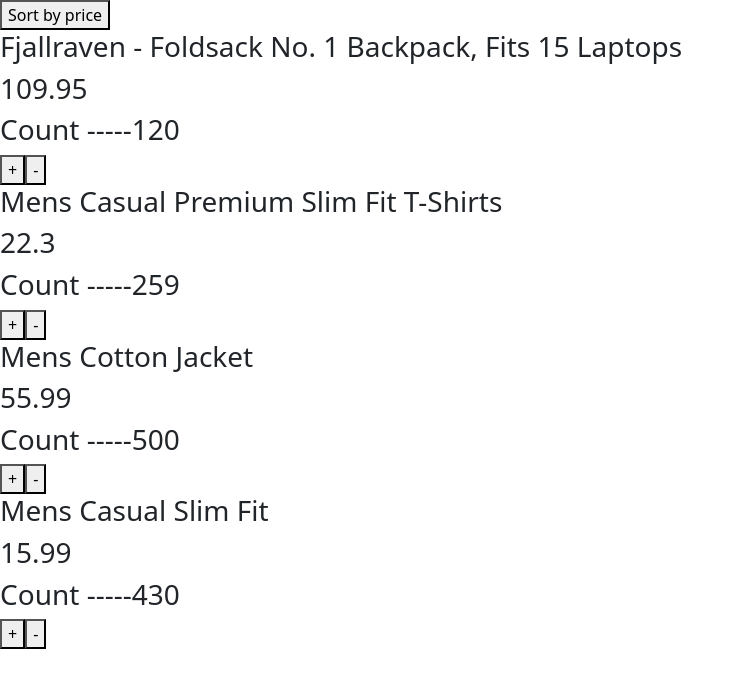
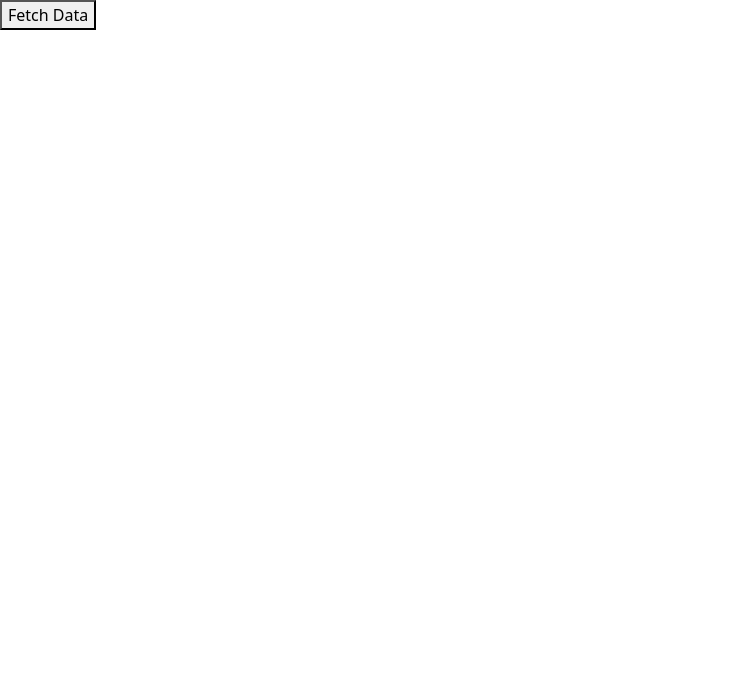
Before and after one commit to saiDev1999/react-class-97r, a React (Create React App) app: page / in a window 1280 px wide. Shown: the top 688 px of the page, without its empty margins (0-744 px from the left). Built offline with nearby package versions, Linux system fonts and the light colour scheme.

Commit message:
react fragments and axios http req calls

```diff
--- a/package.json
+++ b/package.json
@@ -6,6 +6,7 @@
     "@testing-library/jest-dom": "^5.17.0",
     "@testing-library/react": "^13.4.0",
     "@testing-library/user-event": "^13.5.0",
+    "axios": "^1.6.7",
     "bootstrap": "^5.3.2",
     "react": "^18.2.0",
     "react-bootstrap": "^2.10.1",
--- a/src/App.js
+++ b/src/App.js
@@ -9,6 +9,8 @@
 // import ImageComponent from "./components/class-components /image/image-component"
 // import YoutubeButton from "./components/class-components /youtubeButton/youtubeButton"
 import Products from "./components/class-components/products/products"
+import OrderedList from "./components/functional-components/list/order-list/ordered-list"
+import ProductsApi from "./components/functional-components/axios/products"
 
 
 
@@ -17,7 +19,7 @@
 function App(){
   return(
     <div>
-   <Products/>
+<ProductsApi/>
 
 
     </div>
@@ -28,6 +30,33 @@
 
 
 export default App
+
+
+
+
+// API : Application programming interface , it acts a middle ware between client side and server side and vice versa
+
+// get request ---> from server to client side data retrieval
+// post request ---> data from client side to server side
+// delete request --->  removal of data from server side
+// put request ---> to update the existing data in sever server
+// patch request ---->update with nested objects in server
+
+
+// fetch is a browser web api which to used for making http calls or api calls
+// fetch will return a promise --> we can collect by using .then or by using async and await keywords
+
+// fetch("url",{}).then(res=>res.json()).then(res=>console.log(res)).catch(err=>console.log(err))
+
+// axios
+// axios is a third party library which is used to make http request more effienctly
+
+// Post man --> it is a tool for testing of api
+
+
+
+
+
 
 // Component : Component is a reusable bit of code which is responsible for creating user interface
 // every component will return mark up
--- a/src/components/class-components/products/products.js
+++ b/src/components/class-components/products/products.js
@@ -1,4 +1,4 @@
-import { Component } from "react";
+import React, { Component } from "react";
 
 
 class Products extends Component{
@@ -105,23 +105,23 @@
     }
     render(){
         return(
-            <div>
+            <React.Fragment>
                 <button  onClick={this.sortFunction} >Sort by price</button>
 
          {
             this.state.products.map((eachObject)=>{
                 return(
-                    <div key={eachObject.id} >
+                    <React.Fragment  key={eachObject.id} >
                         <ProductListing  data={eachObject} communication={this.childToParent} increment={this.increment}  decrement={this.decrement} />
 
-                        </div>
+                        </React.Fragment>
                 )
             })
          }
 
 
 
-            </div>
+            </React.Fragment>
         )
     }
 }
@@ -146,6 +146,16 @@
         )
     }
 }
+
+
+
+// Fragments  or React Fragments ---->   div , article ,nav,section or empty container
+
+// in React empty container which is represented with <></> empty opening and empty closing tags
+
+// its one of the optimimization technique
+
+//React.Fragement it will act as a shared parent to obey the jsx first rule
 
 
 
--- /dev/null
+++ b/src/components/functional-components/axios/products.js
@@ -0,0 +1,46 @@
+import axios from "axios"
+
+const ProductsApi =()=>{
+
+    const fetchData = async ()=>{
+        //hit the server using axios
+        // axios.get("https://fakestoreapi.com/products")
+        // .then(response=>console.log(response))
+        // .catch(err=>console.log(err))
+
+    //    const result =await axios.get("https://fakestoreapi.com/products")
+    //    console.log(result)
+
+      let response1= await fetch("https://fakestoreapi.com/products")
+      let finalResponse= await response1.json()
+      console.log(finalResponse)
+
+
+        //  hit the server using fetch
+        // fetch("https://fakestoreapi.com/products")
+        // .then(response=>response.json())
+        // .then(response=>console.log(response))
+    }
+    return(
+        <>
+
+   <button  onClick={fetchData} >Fetch Data</button>
+
+        </>
+    )
+}
+
+export default ProductsApi
+
+
+
+
+
+
+// Tasks :
+
+// 1. Repeat the class
+// 2. Download postman
+// 3. Collect 5 open api and test in postman
+// 4. hit the api in the class based components , and show list of products
+// 5. 5 examples on promises and async ans await
--- a/src/components/functional-components/list/list-items.js
+++ b/src/components/functional-components/list/list-items.js
@@ -2,14 +2,14 @@
 
 const ListItem=()=>{
     return(
-        <div>
+        <>
              <li>biryani</li>
             <li>paya-soup</li>
             <li>chicken-65</li>
             <li>livers-2</li>
             <li>pani puri</li>
             <li>fish</li>
-        </div>
+        </>
 
     )
 }
```
Also changed, not shown: 1 other file (tests, documents, lock files or other folders).
